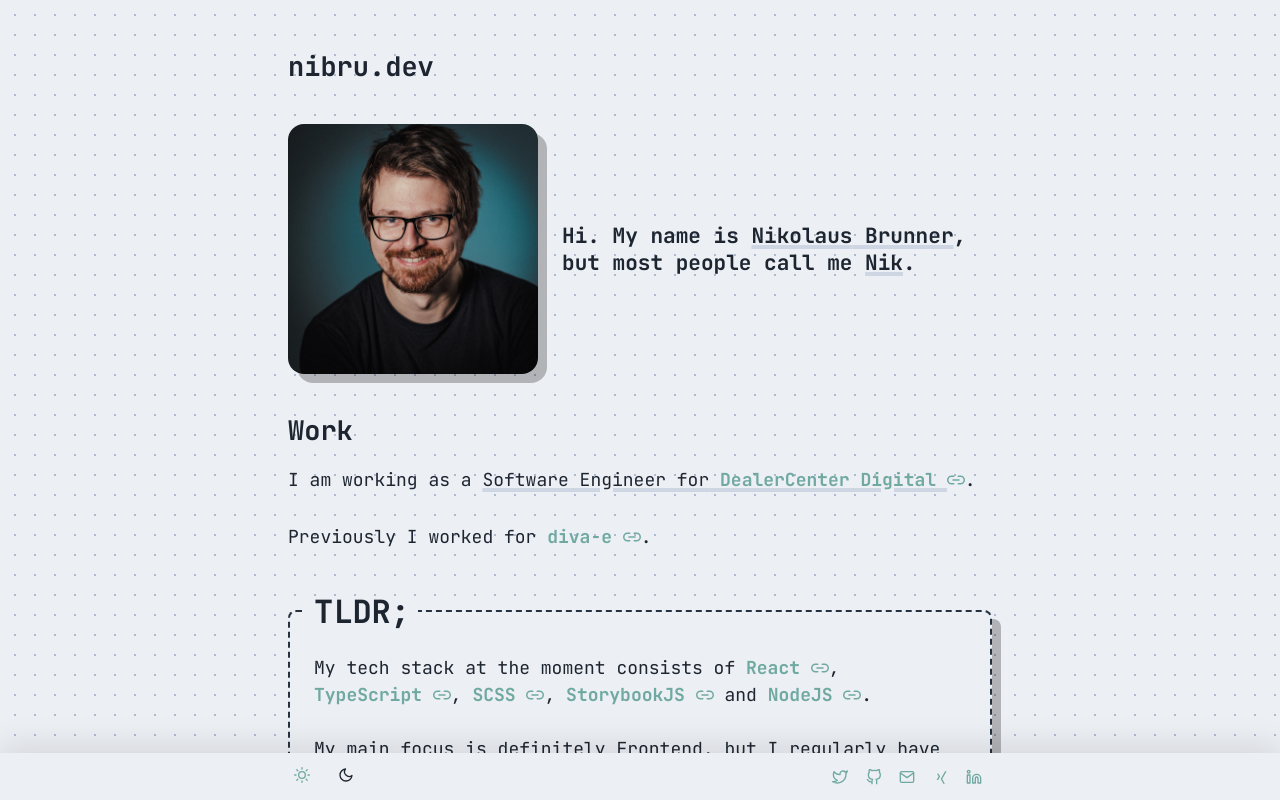
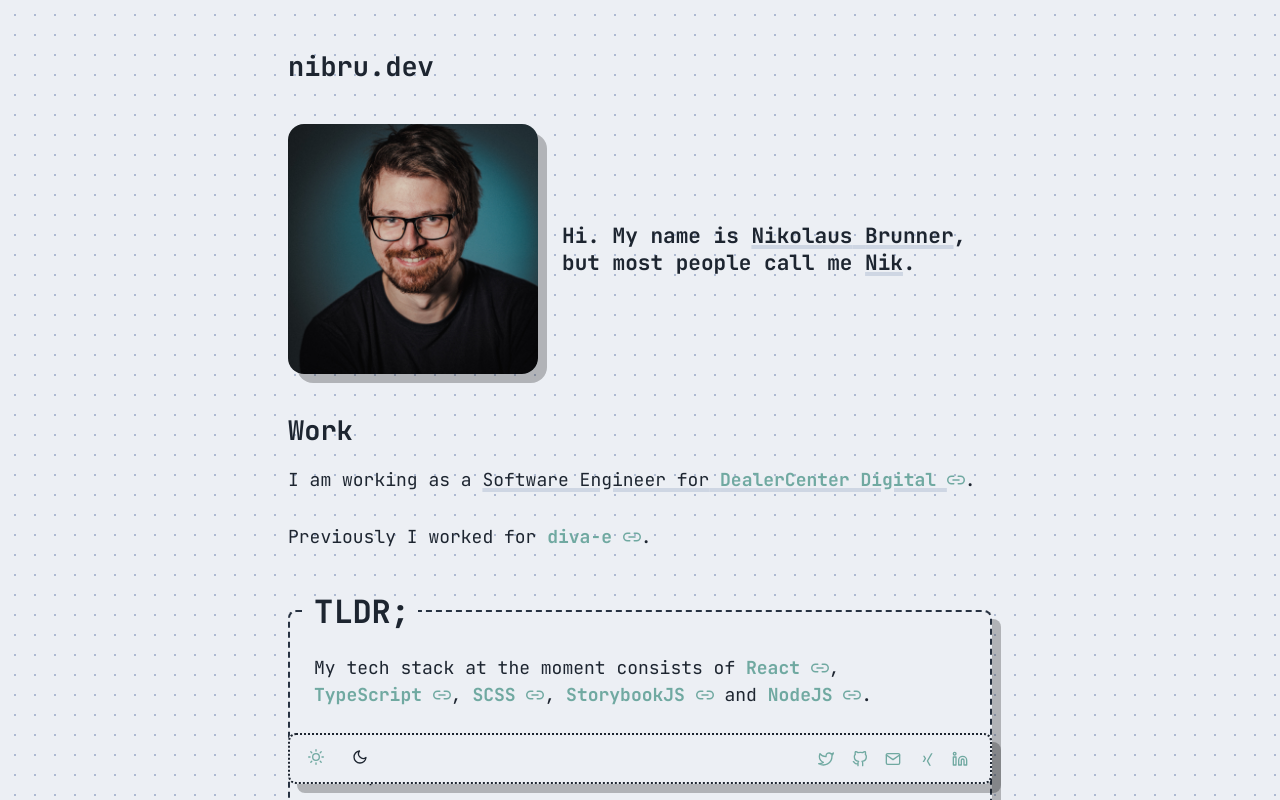
Before and after one commit to nikbrunner/nibru.dev, a Next.js app: page / in a window 1280 px wide. Shown: the top 800 px of the page. Built offline with nearby package versions, Linux system fonts and the light colour scheme.

Commit message:
Footer: restyle and refactor

```diff
--- /dev/null
+++ b/components/layout/Footer/Footer.style.tsx
@@ -0,0 +1,49 @@
+import styled from "@emotion/styled";
+import { css } from "@emotion/react";
+
+import { background } from "@mixins/background";
+import { margin, padding } from "@theme/mixins/spacing";
+import { flex } from "@theme/mixins/layout";
+import { space } from "@theme/mixins/space";
+import { text } from "@theme/mixins/text";
+import { shadow } from "@theme/mixins/shadow";
+import { border, borderWidth } from "@theme/mixins/border";
+
+const style_border = (color: string) => css`
+  border: ${borderWidth.base} dotted ${color};
+  ${border.radius.l};
+`;
+
+const Style = styled.footer`
+  ${margin.top["xxl"]};
+
+  background: rgba(255, 255, 255, 0);
+  position: fixed;
+  bottom: ${space.l};
+  width: 100%;
+
+  .inner-wrapper {
+    ${({ theme }) => background.color.primary(theme)};
+
+    ${padding.m};
+    ${flex({ justifyContent: "space-between", gap: space.xs })};
+    box-shadow: ${shadow.box.sharp};
+
+    ${({ theme }) => style_border(theme.fg.primary)};
+  }
+
+  .social-icons {
+    ${flex({ alignItems: "center", gap: space.s })};
+
+    a {
+      ${flex({
+        justifyContent: "center",
+        alignItems: "center",
+        inline: true
+      })};
+      ${text.size.base};
+    }
+  }
+`;
+
+export default Style;
--- a/components/layout/Footer.tsx
+++ b/components/layout/Footer/Footer.tsx
@@ -1,4 +1,3 @@
-import styled from "@emotion/styled";
 import { FiGithub, FiLinkedin, FiMail, FiTwitter } from "react-icons/fi";
 import { RiXingLine } from "react-icons/ri";
 
@@ -6,43 +5,10 @@ import { Link } from "@components/text/Link/Link";
 import { Container } from "@components/layout/Container";
 import { ThemeToggle } from "@components/ui/ThemeToggle/ThemeToggle";
 
-import { background } from "@mixins/background";
-import { margin, padding } from "@theme/mixins/spacing";
-import { flex } from "@theme/mixins/layout";
-import { space } from "@theme/mixins/space";
-import { text } from "@theme/mixins/text";
-
-const SFooter = styled.footer`
-  ${({ theme }) => background.color.primary(theme)};
-
-  ${margin.top["xxl"]};
-
-  position: fixed;
-  bottom: 0;
-  width: 100%;
-  box-shadow: 0 -0.5rem 2rem rgba(0, 0, 0, 0.1);
-
-  .inner-wrapper {
-    ${padding.y.m};
-    ${flex({ justifyContent: "space-between", gap: space.xs })};
-  }
-
-  .social-icons {
-    ${flex({ alignItems: "center", gap: space.s })};
-
-    a {
-      ${flex({
-        justifyContent: "center",
-        alignItems: "center",
-        inline: true
-      })};
-      ${text.size.base};
-    }
-  }
-`;
+import Style from "./Footer.style";
 
 export const Footer: React.FC = () => (
-  <SFooter>
+  <Style>
     <Container>
       <div className="inner-wrapper">
         <div className="theme-toggle">
@@ -84,5 +50,5 @@ export const Footer: React.FC = () => (
         </div>
       </div>
     </Container>
-  </SFooter>
+  </Style>
 );
--- a/components/layout/Page.tsx
+++ b/components/layout/Page.tsx
@@ -4,11 +4,11 @@ import Head from "next/head";
 
 import { Nav } from "@components/layout/Nav";
 import { Container } from "@components/layout/Container";
-import { Footer } from "@components/layout/Footer";
 
 import { IGenericProps } from "@typings/GenericProps";
 import { padding } from "@theme/mixins/spacing";
 import { config } from "@config/config";
+import { Footer } from "./Footer/Footer";
 
 interface IProps extends IGenericProps {
   children: ReactNode;
```
